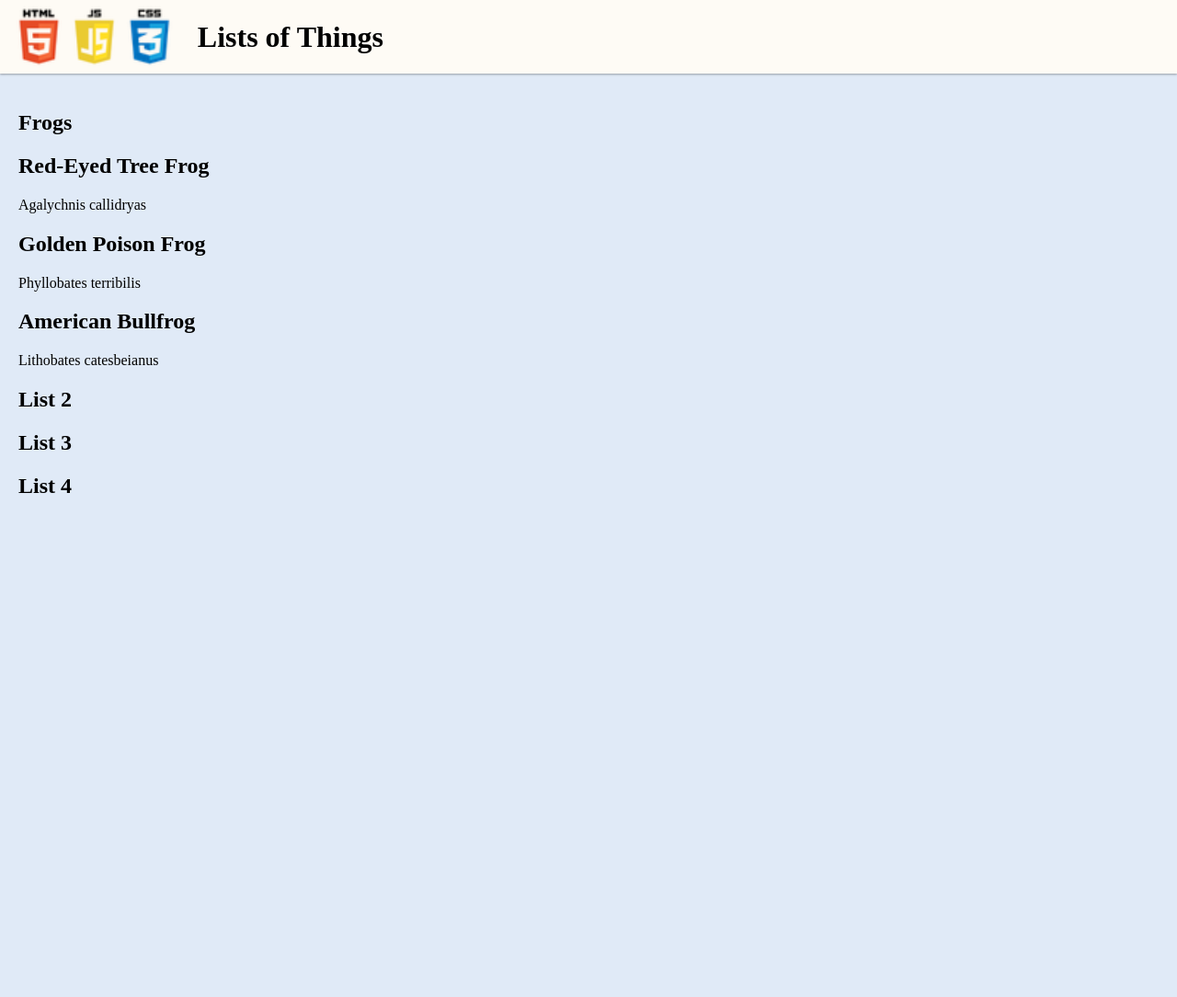
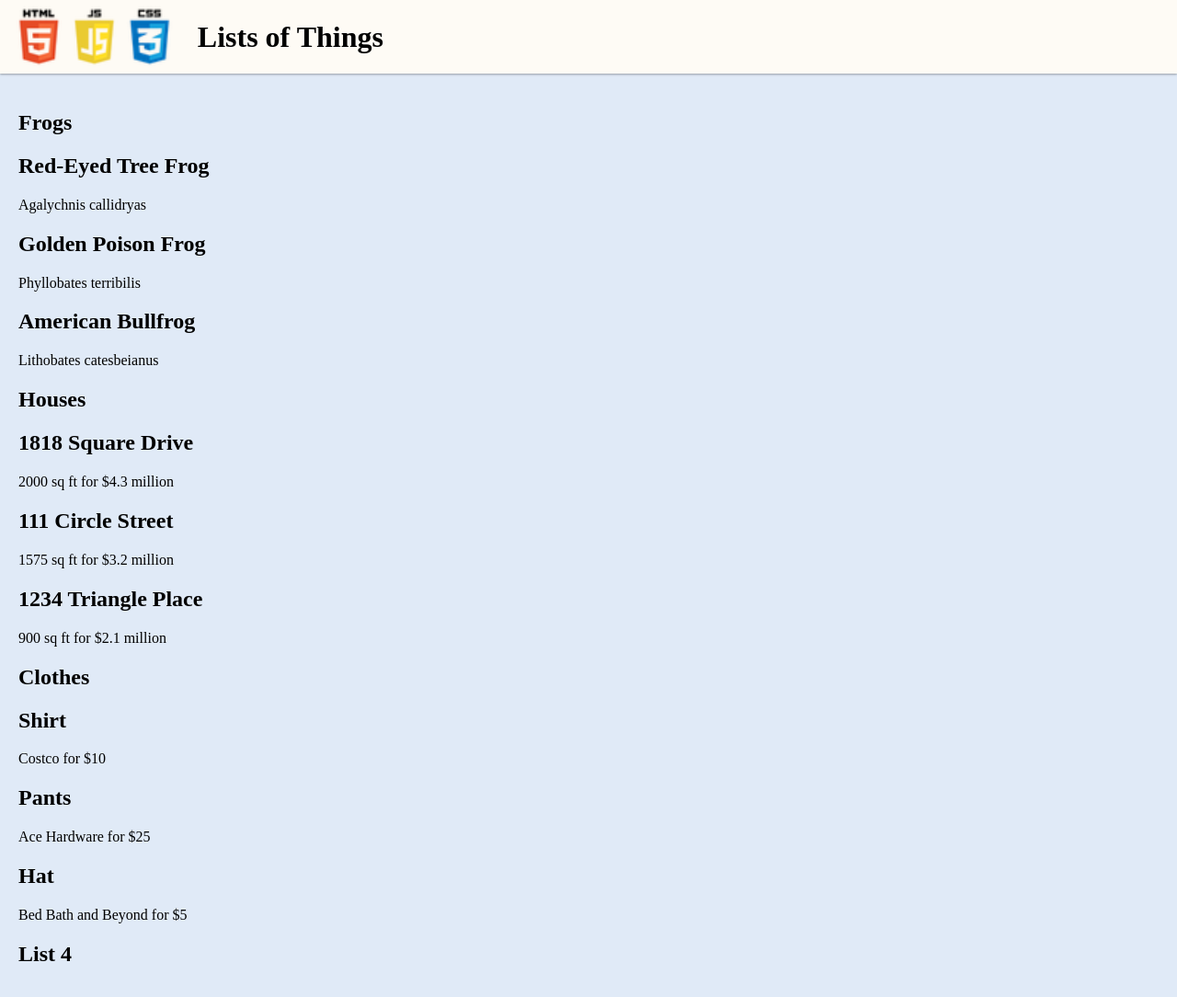
Before and after one commit to karlwernsman/Spotlight---Display-a-list, a website with bundled scripts: page index.html in a window 1280 px wide. Shown: the whole page at 92% size. Before the commit the page ends 800 px from the top, so only its background shows below. Built offline with nearby package versions, Linux system fonts and the light colour scheme.

Commit message:
Added list 2 and 3 fully each also being of simple objects

```diff
--- a/app.js
+++ b/app.js
@@ -1,8 +1,14 @@
 // import functions and grab DOM elements
 import { frogs } from './frogs-data.js';
 import { renderFrog } from './render-frog.js';
+import { houses } from './houses-data.js';
+import { renderHouse } from './render-house.js';
+import { clothes } from './clothes-data.js';
+import { renderClothing } from './render-clothing.js';
 
 const frogList = document.getElementById('frog-list');
+const houseList = document.getElementById('house-list');
+const clothesList = document.getElementById('clothes-list');
 
 function displayFrogs() {
     frogList.innerHTML = '';
@@ -13,4 +19,24 @@ function displayFrogs() {
     }
 }
 
+function displayHouses() {
+    houseList.innerHTML = '';
+
+    for (let house of houses) {
+        const houseElement = renderHouse(house);
+        houseList.append(houseElement);
+    }
+}
+
+function displayClothes() {
+    clothesList.innerHTML = '';
+
+    for (let clothing of clothes) {
+        const clothingElement = renderClothing(clothing);
+        clothesList.append(clothingElement);
+    }
+}
+
 displayFrogs();
+displayHouses();
+displayClothes();
--- /dev/null
+++ b/clothes-data.js
@@ -0,0 +1,17 @@
+export const clothes = [
+    {
+        name: 'Shirt',
+        store: 'Costco',
+        price: '$10',
+    },
+    {
+        name: 'Pants',
+        store: 'Ace Hardware',
+        price: '$25',
+    },
+    {
+        name: 'Hat',
+        store: 'Bed Bath and Beyond',
+        price: '$5',
+    },
+];
--- /dev/null
+++ b/houses-data.js
@@ -0,0 +1,17 @@
+export const houses = [
+    {
+        name: '1818 Square Drive',
+        sqfeet: '2000 sq ft',
+        price: '$4.3 million',
+    },
+    {
+        name: '111 Circle Street',
+        sqfeet: '1575 sq ft',
+        price: '$3.2 million',
+    },
+    {
+        name: '1234 Triangle Place',
+        sqfeet: '900 sq ft',
+        price: '$2.1 million',
+    },
+];
--- a/index.html
+++ b/index.html
@@ -40,13 +40,23 @@
             </section>
 
             <section>
-                <h2>List 2</h2>
-                <ul id="list-2"></ul>
+                <h2>Houses</h2>
+                <ul id="house-list">
+                    <li id="house-item">
+                        <h2>1818 Square Drive</h2>
+                        <p>2000 sq ft for $4.3 million</p>
+                    </li>
+                </ul>
             </section>
 
             <section>
-                <h2>List 3</h2>
-                <ul id="list-3"></ul>
+                <h2>Clothes</h2>
+                <ul id="clothes-list">
+                    <li id="clothing-item">
+                        <h2>Shirt</h2>
+                        <p>Costco for $10</p>
+                    </li>
+                </ul>
             </section>
 
             <section>
--- /dev/null
+++ b/render-clothing.js
@@ -0,0 +1,14 @@
+export function renderClothing(clothing) {
+    const liElement = document.createElement('li');
+    liElement.classList.add('clothing-item');
+
+    const headerElement = document.createElement('h2');
+    headerElement.textContent = clothing.name;
+
+    const pElement = document.createElement('p');
+    pElement.textContent = clothing.store + ' for ' + clothing.price;
+
+    liElement.append(headerElement, pElement);
+
+    return liElement;
+}
--- /dev/null
+++ b/render-house.js
@@ -0,0 +1,14 @@
+export function renderHouse(house) {
+    const liElement = document.createElement('li');
+    liElement.classList.add('house-item');
+
+    const headerElement = document.createElement('h2');
+    headerElement.textContent = house.name;
+
+    const pElement = document.createElement('p');
+    pElement.textContent = house.sqfeet + ' for ' + house.price;
+
+    liElement.append(headerElement, pElement);
+
+    return liElement;
+}
```
Also changed, not shown: array-three.js (deleted), array-two.js (deleted), render-three.js (deleted), render-two.js (deleted).
